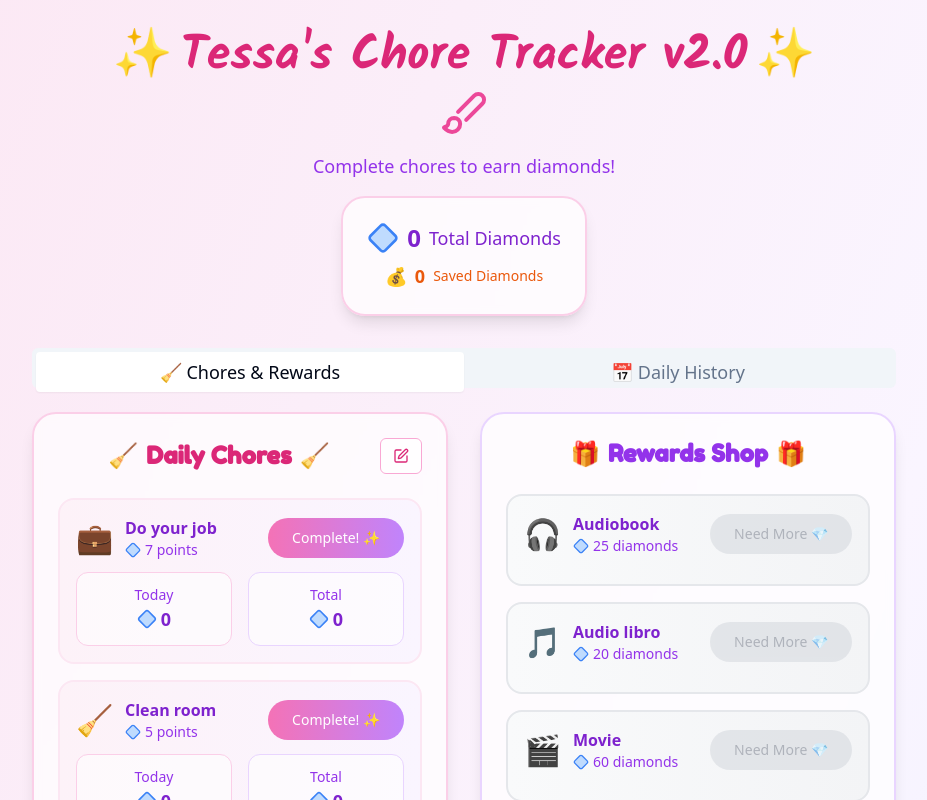
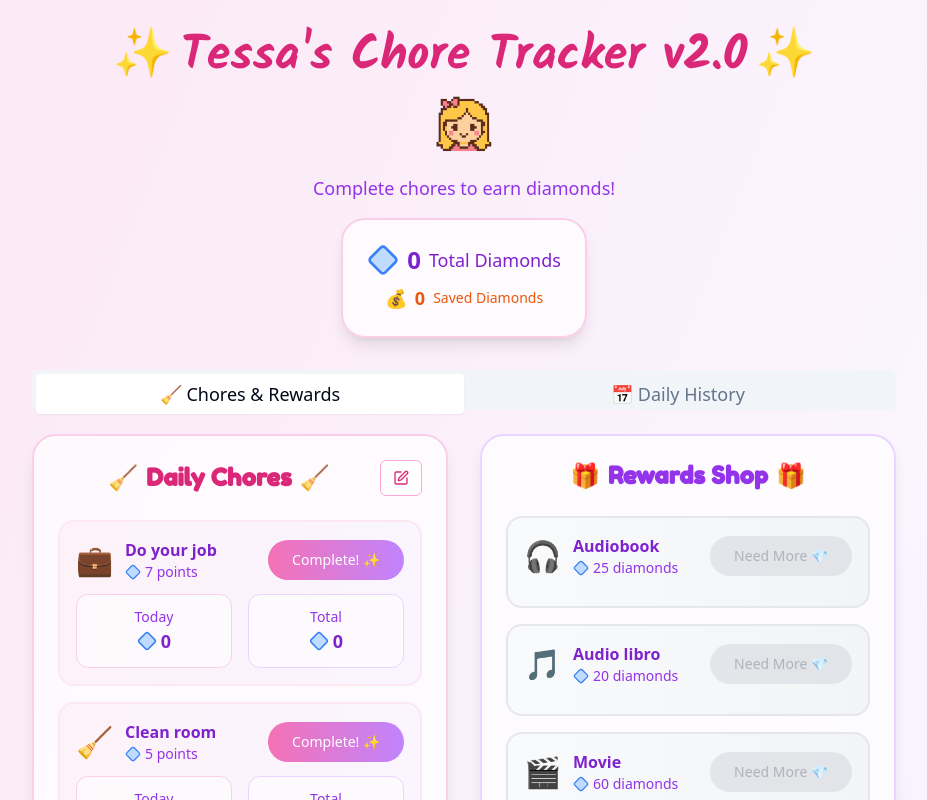
Before and after one commit to theyarina/chores-and-rewards-tracker, a React (Vite) app: page / in a window 1280 px wide. Shown: the top 800 px of the page, without its empty margins (176-1103 px from the left). Built offline with nearby package versions, Linux system fonts and the light colour scheme.

Commit message:
Replace icon with image
Replaced the icon with the provided image, and set the size to 70x70 px.
Edited `src/components/ChoreTracker.tsx`.

```diff
--- a/src/components/ChoreTracker.tsx
+++ b/src/components/ChoreTracker.tsx
@@ -1,5 +1,6 @@
+
 import { useState, useEffect } from 'react';
-import { Diamond, Brush } from 'lucide-react';
+import { Diamond } from 'lucide-react';
 import { Tabs, TabsContent, TabsList, TabsTrigger } from '@/components/ui/tabs';
 import ChoreList from './ChoreList';
 import RewardsList from './RewardsList';
@@ -376,7 +377,11 @@ const ChoreTracker = () => {
         </h1>
 
         <div className="flex justify-center mb-4">
-          <Brush className="w-12 h-12 text-pink-500" />
+          <img
+            src="/lovable-uploads/fed41148-fcc3-4020-a57d-1ba1b5ee7891.png"
+            alt="Tessa's Avatar"
+            className="w-[70px] h-[70px]"
+          />
         </div>
 
         <p className="text-lg text-purple-600 mb-4">Complete chores to earn diamonds!</p>
```
Also changed, not shown: public/lovable-uploads/fed41148-fcc3-4020-a57d-1ba1b5ee7891.png (added).
